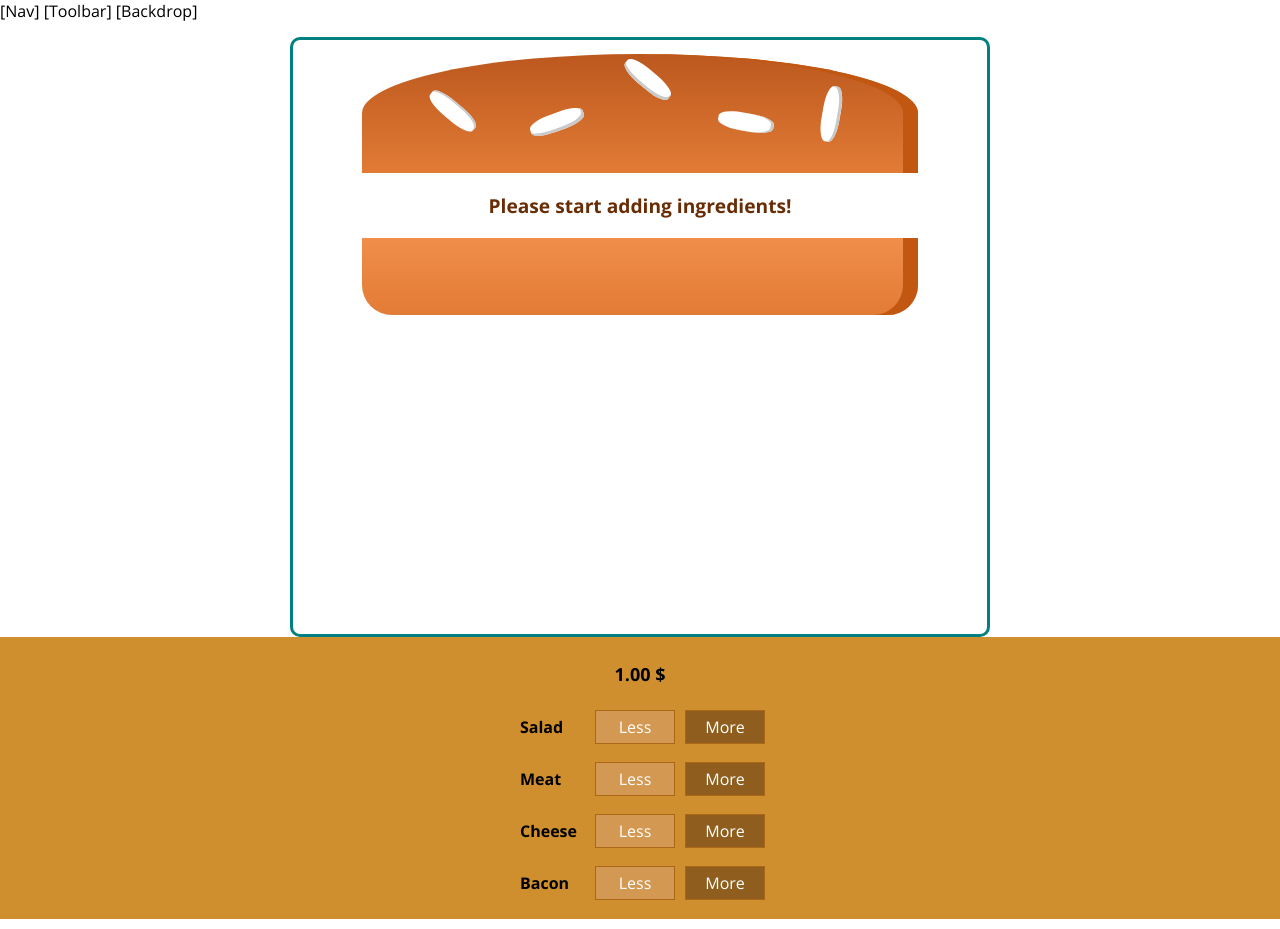
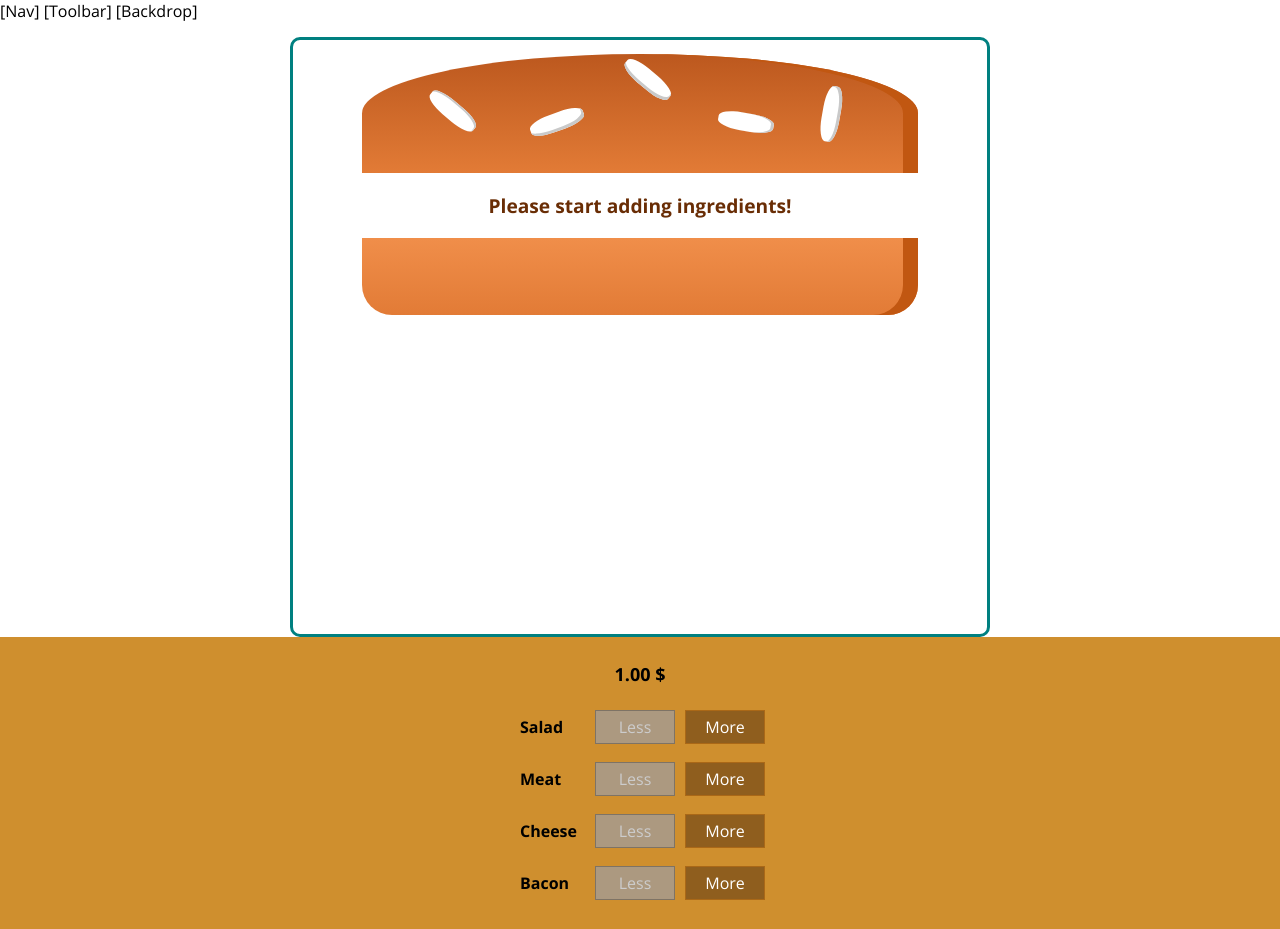
Before and after one commit to ChingizPro/burger-builder, a React (Create React App) app: page / in a window 1280 px wide. Built offline with nearby package versions, Linux system fonts and the light colour scheme.

Commit message:
Remove ingredients safely with the help of diabledInfo array

```diff
--- a/src/Components/Burger/BuildControls/BuildControl/BuildControl.js
+++ b/src/Components/Burger/BuildControls/BuildControl/BuildControl.js
@@ -5,9 +5,9 @@ import classes from './BuildControl.module.css';
 const BuildControl = (props) => (
     <div className={classes.BuildControl}>
         <div className={classes.Label}>{props.label}</div>
-        <button className={classes.Less} onClick={props.removed}>Less</button>
+        <button className={classes.Less} onClick={props.removed} disabled={props.disabled}>Less</button>
         <button className={classes.More} onClick={props.added}>More</button>
     </div>
 );
 
-export default BuildControl
+export default BuildControl;
--- a/src/Components/Burger/BuildControls/BuildControls.js
+++ b/src/Components/Burger/BuildControls/BuildControls.js
@@ -17,7 +17,7 @@ const BuildControls = (props) => (
             <span> $</span>
         </div>
         {controls.map(control => {
-            return <BuildControl key={control.label} label={control.label} added={() => props.added(control.type)} removed={() => props.removed(control.type)} />
+            return <BuildControl key={control.label} label={control.label} added={() => props.added(control.type)} removed={() => props.removed(control.type)} disabled={props.disabled[control.type]} />
         })}
     </div>
 );
--- a/src/Components/Burger/BuildControls/BuildControls.module.css
+++ b/src/Components/Burger/BuildControls/BuildControls.module.css
@@ -6,7 +6,7 @@
     align-items: center;
     box-shadow: 0 2px 1px #ccc;
     margin: auto;
-    padding: 10px 0;
+    padding: 10px 0 20px;
 }
 
 .Price {
--- a/src/Containers/BurgerBuilder/BurgerBuilder.js
+++ b/src/Containers/BurgerBuilder/BurgerBuilder.js
@@ -3,7 +3,6 @@ import React, { Component } from 'react';
 import Wrapper from '../../hoc/Wrapper/Wrapper';
 import Burger from '../../Components/Burger/Burger';
 import BuildControls from '../../Components/Burger/BuildControls/BuildControls';
-import classes from './BurgerBuilder.module.css';
 
 const INGREDIENT_PRICES = {
     salad: 0.4,
@@ -50,10 +49,15 @@ class BurgerBuilder extends Component {
     }
 
     render() {
+        const disabledInfo = { ...this.state.ingredients };
+        for (let i in disabledInfo) {
+            disabledInfo[i] = disabledInfo[i] <= 0;
+        }
+
         return (
             <Wrapper>
                 <Burger ingredients={this.state.ingredients} />
-                <BuildControls added={this.addIngredientHandler} removed={this.removeIngredientHandler} price={this.state.totalPrice.toFixed(2)} />
+                <BuildControls added={this.addIngredientHandler} removed={this.removeIngredientHandler} price={this.state.totalPrice.toFixed(2)} disabled={disabledInfo} />
             </Wrapper>
         );
     }
```
